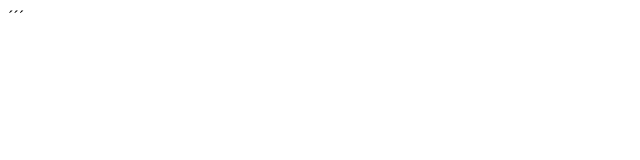
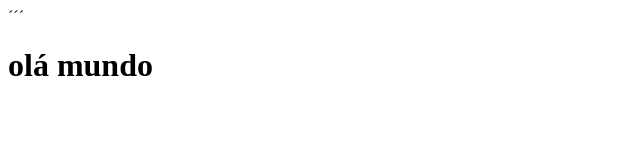
Before and after one commit to Furro1303/Escola, a plain HTML site: page Index.html in a window 1280 px wide. Shown: the whole page, without its empty margins (0-640 px from the left). Drawn offline with Linux system fonts and the light colour scheme.

Commit message:
Update Index.html

```diff
--- a/Index.html
+++ b/Index.html
@@ -1,4 +1,5 @@
 
 ´´´
 <html>
+  <h1> olá mundo <h1>
 <html>
```
